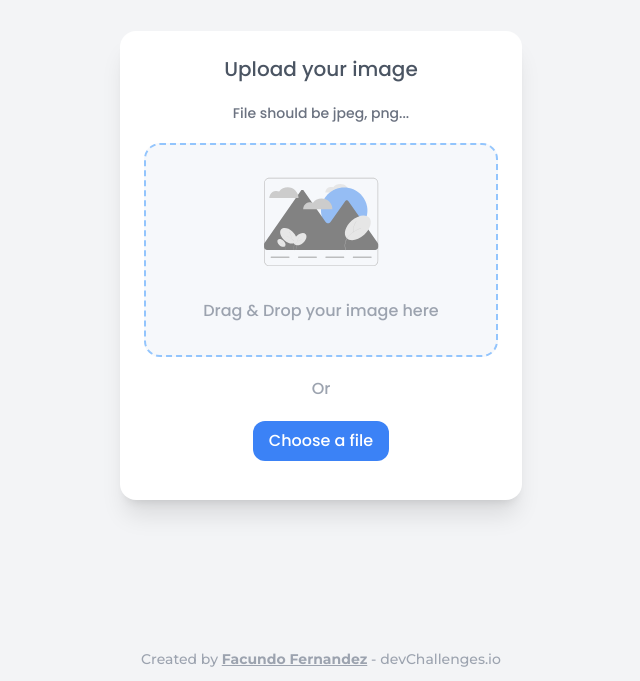
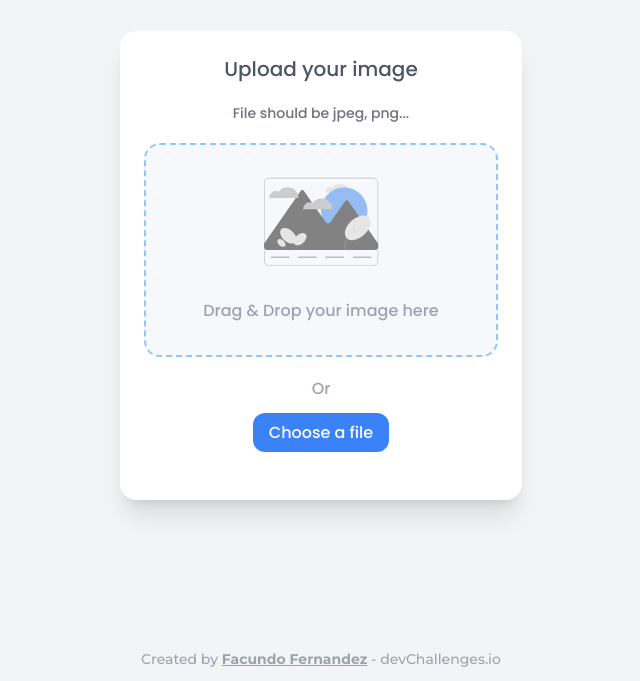
Before and after one commit to starccstarcc/Image-Uploader-Next13, a Next.js app: page / in a window 1280 px wide. Shown: the part 119-800 px from the top of the page, without its empty margins (319-959 px from the left). Built offline with nearby package versions, Linux system fonts and the light colour scheme.

Commit message:
put bottom in the middle

```diff
--- a/src/app/page.tsx
+++ b/src/app/page.tsx
@@ -134,15 +134,19 @@ export default function Home() {
 
           <p className="text-gray-400 text-center">Or</p>
 
-          <div className="flex justify-center w-full">
-            <button
-              type="button"
-              onClick={(e) => handleClick(e)}
-              className="bg-blue-500 text-white rounded-xl px-4 py-2"
-            >
+          <label
+            htmlFor="drop"
+            className="bg-transparent text-center"
+          >
+            <input
+              type="file"
+              className="hidden"
+              id="drop"
+            />
+            <p className="bg-blue-500 inline px-4 py-2 cursor-pointer rounded-xl text-white">
               Choose a file
-            </button>
-          </div>
+            </p>
+          </label>
         </div>
       </div>
     </main>
```
